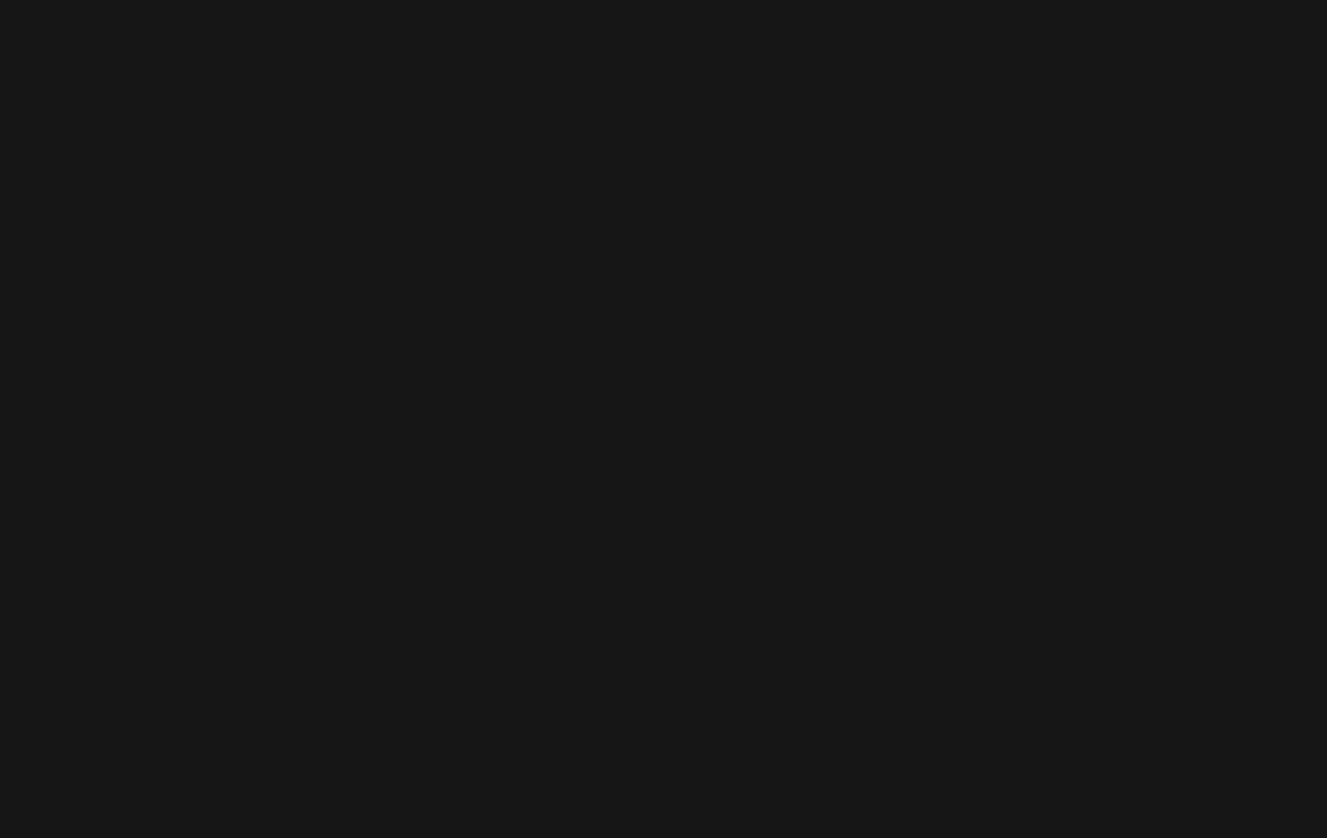
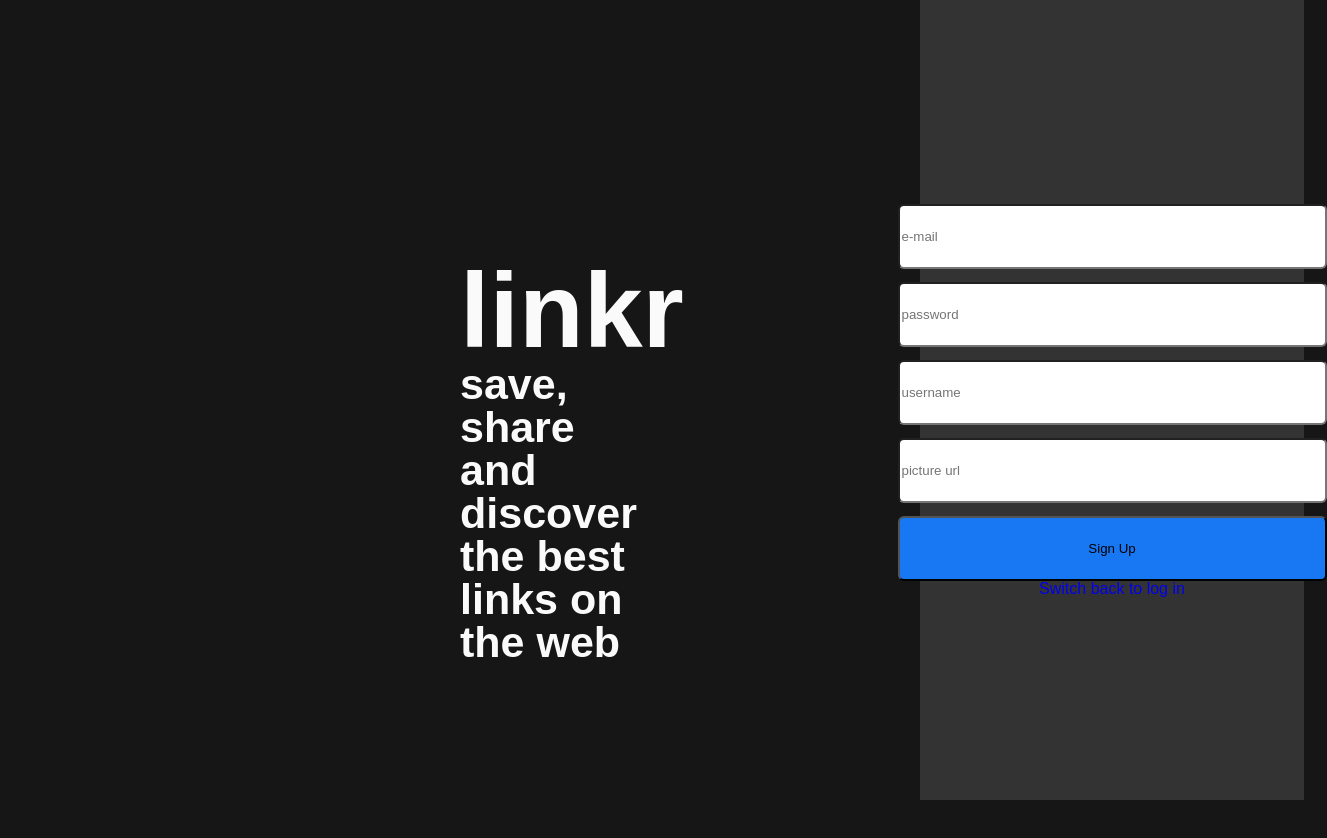
Before and after one commit to daniel-bernardino747/Linkr-F, a React (Create React App) app: page /signup in a window 1280 px wide. Before the commit this address had no page. Shown: the top 838 px of the page, 1327 px wide, since content can reach past the window. Before the commit the page ends 800 px from the top, so only its background shows below. Built offline with nearby package versions, Linux system fonts and the light colour scheme.

Commit message:
feat: creat forms signIn and signUp

```diff
--- a/package.json
+++ b/package.json
@@ -3,7 +3,6 @@
   "version": "0.1.0",
   "private": true,
   "dependencies": {
-    "@mdnm/react-hashtag": "^3.0.2",
     "@testing-library/jest-dom": "^5.16.5",
     "@testing-library/react": "^13.4.0",
     "@testing-library/user-event": "^13.5.0",
@@ -13,11 +12,14 @@
     "match-sorter": "^6.3.1",
     "react": "^18.2.0",
     "react-dom": "^18.2.0",
+    "react-hook-form": "^7.41.5",
     "react-icons": "^4.7.1",
     "react-router-dom": "^6.6.1",
     "react-scripts": "5.0.1",
+    "react-tagify": "^0.1.4",
     "sort-by": "^1.2.0",
-    "styled-components": "^5.3.6"
+    "styled-components": "^5.3.6",
+    "validator": "^13.7.0"
   },
   "scripts": {
     "husky": "husky install",
--- a/src/components/Authform/index.js
+++ b/src/components/Authform/index.js
@@ -1,17 +1,89 @@
 import React from 'react'
+import { useForm } from 'react-hook-form'
+import { isEmail } from 'validator'
+import { Link } from 'react-router-dom';
 
 import { ContainerAuthForm, InputCamp, ButtonCamp } from './style'
 
-export default function AuthForm() {
-  return(
+export default function AuthForm({ signUp}) {
 
-    <ContainerAuthForm>
-      <InputCamp></InputCamp>
-      <InputCamp></InputCamp>
-      <InputCamp></InputCamp>
-      <InputCamp></InputCamp>
+  const { register, handleSubmit, formState } = useForm();
+  const { isSubmitting, errors } = formState;
 
-      <ButtonCamp/>
+  let typeForm = false;
+  if (signUp) typeForm = true;
+
+  const notSubmitting = typeForm ? 'Sign Up' : 'Log In';
+
+  function onSubmit(data) {
+    console.log(data);
+  }
+
+  return (
+
+    <ContainerAuthForm onSubmit={(handleSubmit(onSubmit))}>
+
+      <InputCamp
+        type="text"
+        placeholder='e-mail'
+        {...register("email", { required: true, validate: (value) => isEmail(value) })}
+      />
+      {errors?.email?.type === 'required' && (<p>Email is required.</p>)}
+      {errors?.email?.type === 'validate' && (<p>Email is invalid.</p>)}
+
+
+      <InputCamp
+        type="text"
+        placeholder='password'
+        {...register("password", { required: true, minLength: 3 })}
+      />
+      {errors?.password?.type === 'required' && (<p>Password is required.</p>)}
+      {errors?.password?.type === 'minLength' && (<p>Password must have at least 3 characters.</p>)}
+
+
+      {typeForm && (
+        <div>
+          <InputCamp
+            type="text"
+            placeholder='username'
+            {...register("username", { required: true })}
+          />
+          {errors?.username?.type === 'required' && (<p>Name is required.</p>)}
+        </div>
+      )}
+
+
+      {typeForm && (
+        <div>
+          <InputCamp
+            type="text"
+            placeholder='picture url'
+            {...register("pictureUrl", { required: true })}
+          />
+          {errors?.pictureUrl?.type === 'required' && (<p>Picture url is required.</p>)}
+        </div>
+      )}
+
+
+      <ButtonCamp
+        disabled={isSubmitting}
+        value={isSubmitting ? 'Carregando...' : notSubmitting}
+      />
+
+
+
+      {!typeForm && (
+      <Link style={{ textDecoration: 'none' }} to="/signup">
+        <p>First time? Create an account!</p>
+      </Link>
+      )}
+
+      {typeForm && (
+      <Link style={{ textDecoration: 'none' }} to="/">
+        <p>Switch back to log in</p>
+      </Link>
+      )}
+
     </ContainerAuthForm>
 
   )
--- a/src/components/Authform/style.js
+++ b/src/components/Authform/style.js
@@ -4,7 +4,7 @@ export const ContainerForm = styled.div`
     display: flex;
     width: 100vw;
 `
-export const ContainerAuthForm = styled.div`
+export const ContainerAuthForm = styled.form`
     width: 30%;
     height: 100vh;
     background-color: #333333;
@@ -20,7 +20,7 @@ export const InputCamp = styled.input`
     border-radius: 6px;
     margin-bottom:13px;
 `
-export const ButtonCamp = styled.button`
+export const ButtonCamp = styled.input.attrs({ type: 'submit' })`
     width: 429px;
     height: 65px;
     background: #1877F2;
--- a/src/components/TextPost/index.js
+++ b/src/components/TextPost/index.js
@@ -1,7 +1,6 @@
 import React from 'react'
 import { redirect } from 'react-router-dom'
-
-import ReactHashtag from '@mdnm/react-hashtag'
+import { ReactTagify } from 'react-tagify'
 
 // import { postHelpers } from '../../helpers/api/posts.helpers'
 import * as S from './style'
@@ -9,7 +8,7 @@ import * as S from './style'
 export default function TextPost({ children }) {
   const viewHashtag = async (name) => {
     const statusOK = 200
-    name = name.substring(1)
+    name = name.replace(/[.,;?!#@$%&*()]/gi, '')
     // const result = await postHelpers.viewTag({ name })
     let result = { statusData: 200 }
     alert(name)
@@ -20,7 +19,12 @@ export default function TextPost({ children }) {
   }
   return (
     <S.Container>
-      <ReactHashtag onHashtagClick={viewHashtag}>{children}</ReactHashtag>
+      <ReactTagify colors="rgba(250, 250, 250, 1)" tagClicked={viewHashtag}>
+        “You might not think that #programmers! are #artists, but programming is
+        an extremely creative #profession. Its logic-based creativity”
+        @JohnRomero
+      </ReactTagify>
+      <div>{children}</div>
     </S.Container>
   )
 }
--- a/src/pages/Login/index.js
+++ b/src/pages/Login/index.js
@@ -9,7 +9,7 @@ export default function Login() {
     <>
       <ContainerForm>
         <MensagePublic />
-        <AuthForm/>
+        <AuthForm />
       </ContainerForm>
     </>
   )
--- a/src/pages/SignUp/index.js
+++ b/src/pages/SignUp/index.js
@@ -8,7 +8,7 @@ export default function SignUp() {
     <>
       <ContainerForm>
         <MensagePublic />
-        <AuthForm/>
+        <AuthForm signUp/>
       </ContainerForm>
     </>
   )
--- a/src/routes/index.js
+++ b/src/routes/index.js
@@ -6,5 +6,5 @@ import PublicRoutes from './public.routes'
 
 export default function Routes() {
   const { signed } = useContext(AuthContext)
-  return signed ? <PublicRoutes /> : <PrivateRoutes />;
+  return signed ? <PrivateRoutes /> : <PublicRoutes />;
 }
```
Also changed, not shown: 1 other file (tests, documents, lock files or other folders).
